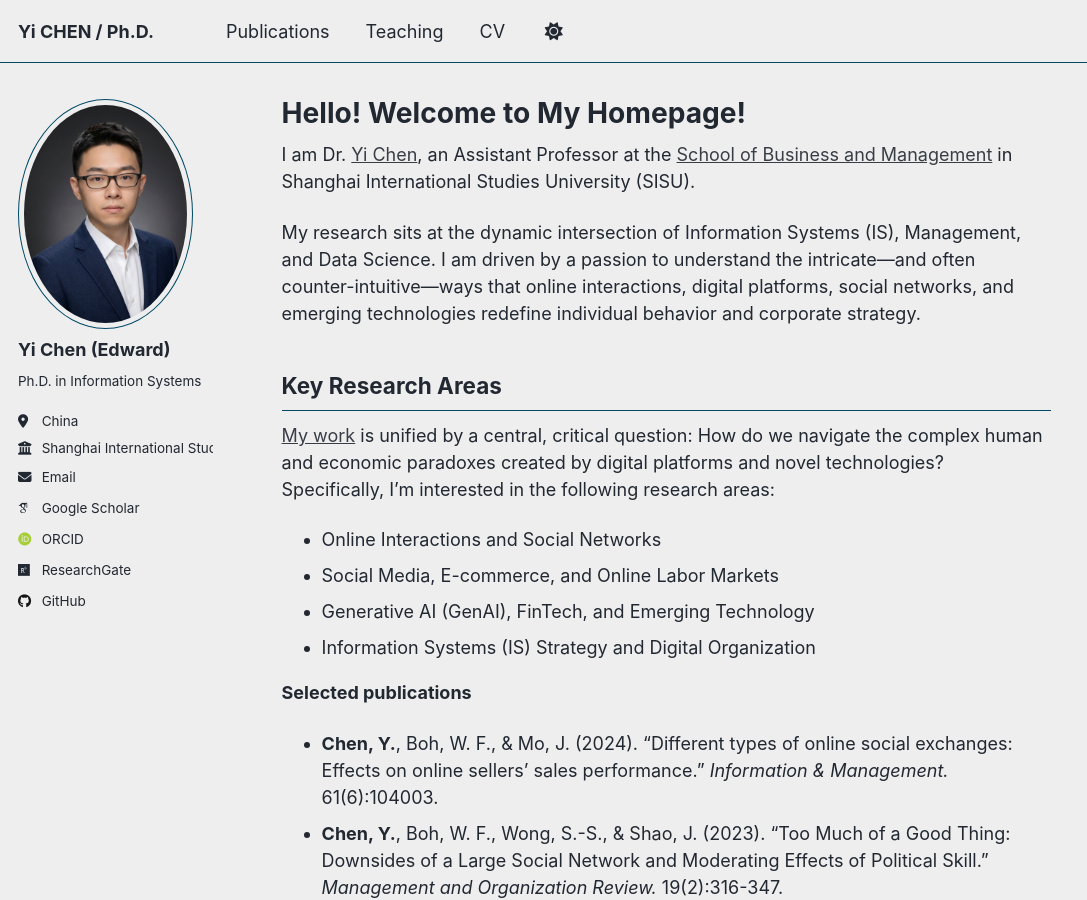
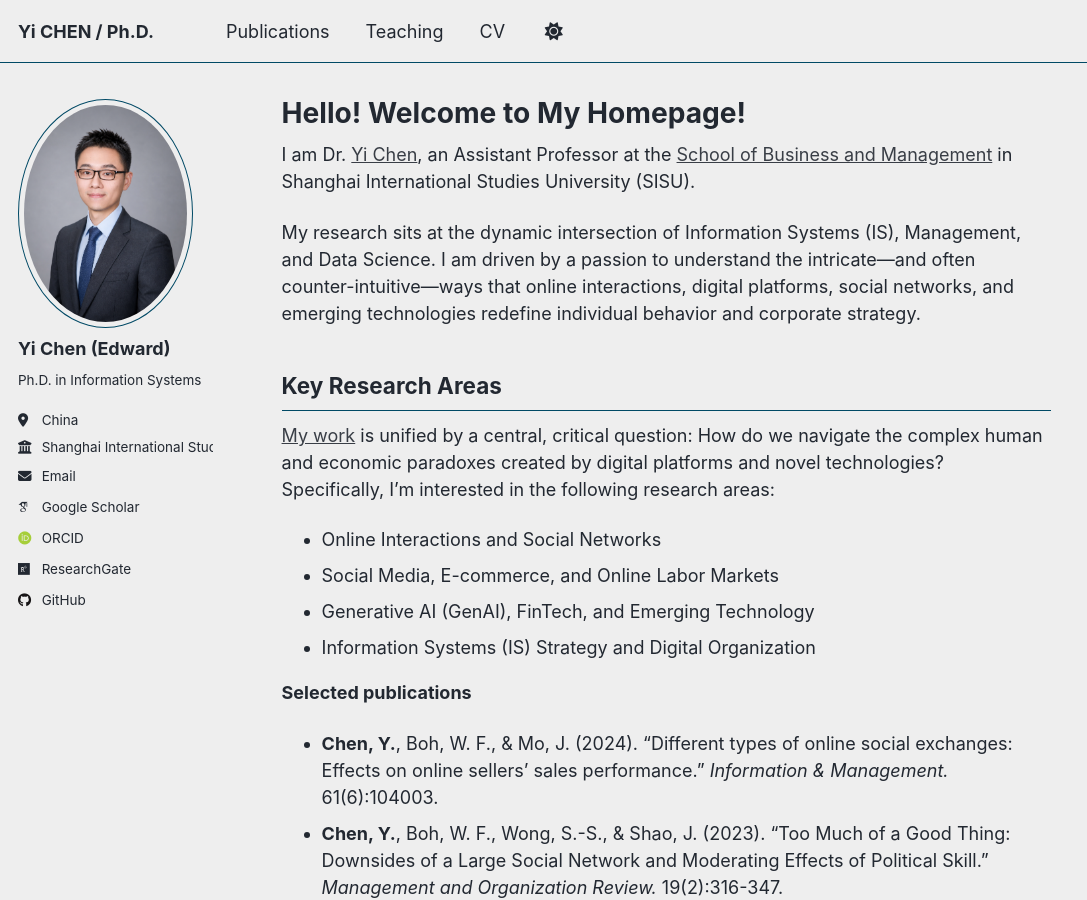
Before and after one commit to chenyi-edward/chenyi-edward.github.io, a Jekyll site: the page built from _pages/about.md, in a window 1280 px wide and 900 px high. Shown: the whole window, without its empty margins (0-1087 px from the left). Built offline with Jekyll 4.4.1, drawn with Linux system fonts in a browser that asks for light colours; some web fonts are replaced; a script that is not in the unit is left out.

Commit message:
Update _config.yml

```diff
--- a/_config.yml
+++ b/_config.yml
@@ -23,7 +23,7 @@ repository               : "chenyi-edward.github.io"
 #               Additional customization can be done by editing /_includes/author-profile.html
 author:
   # Biographic information
-  avatar           : "Photo.jpg"
+  avatar           : "Headshot2.png"
   name             : "Yi Chen (Edward)"
   pronouns         : # example: "she/her"
   bio              : "Ph.D. in Information Systems"
```
